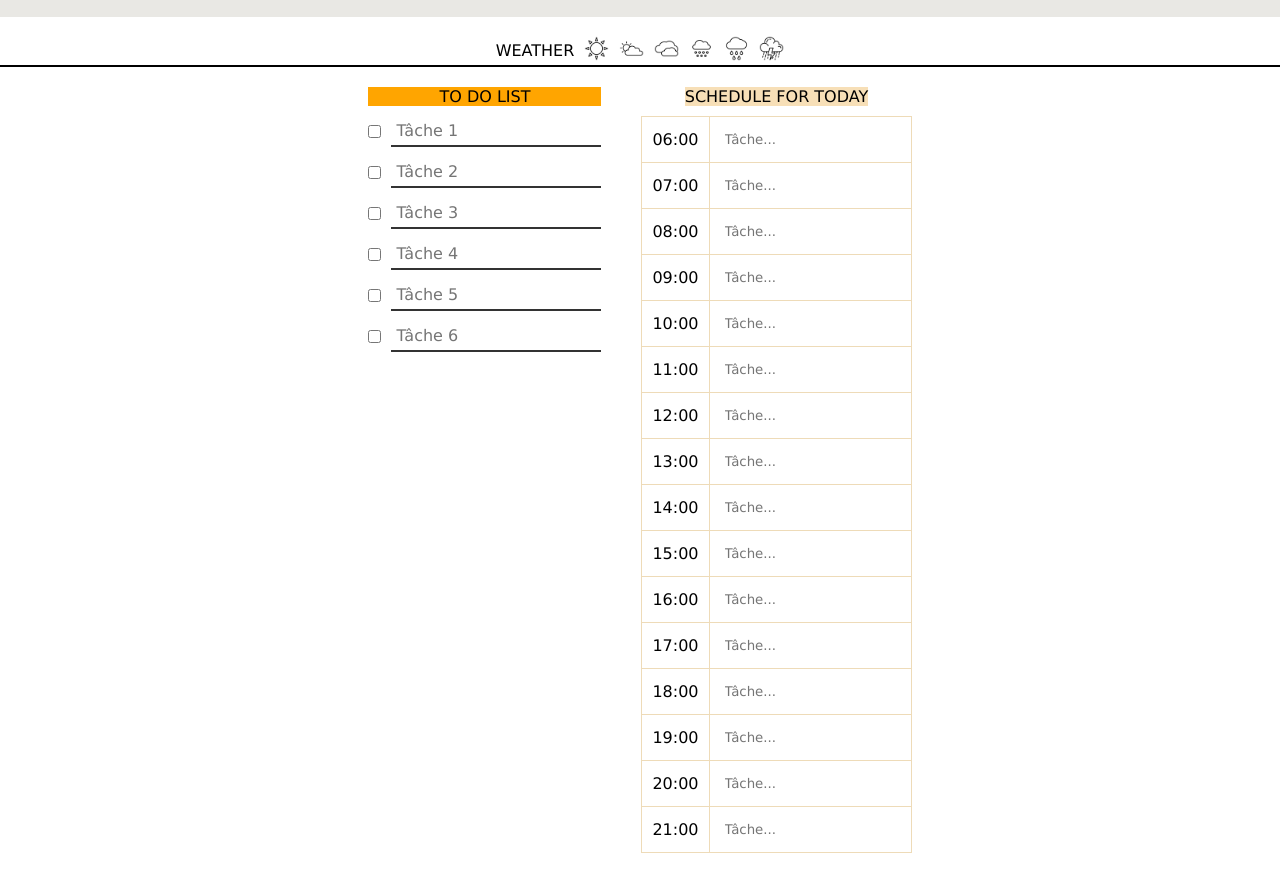
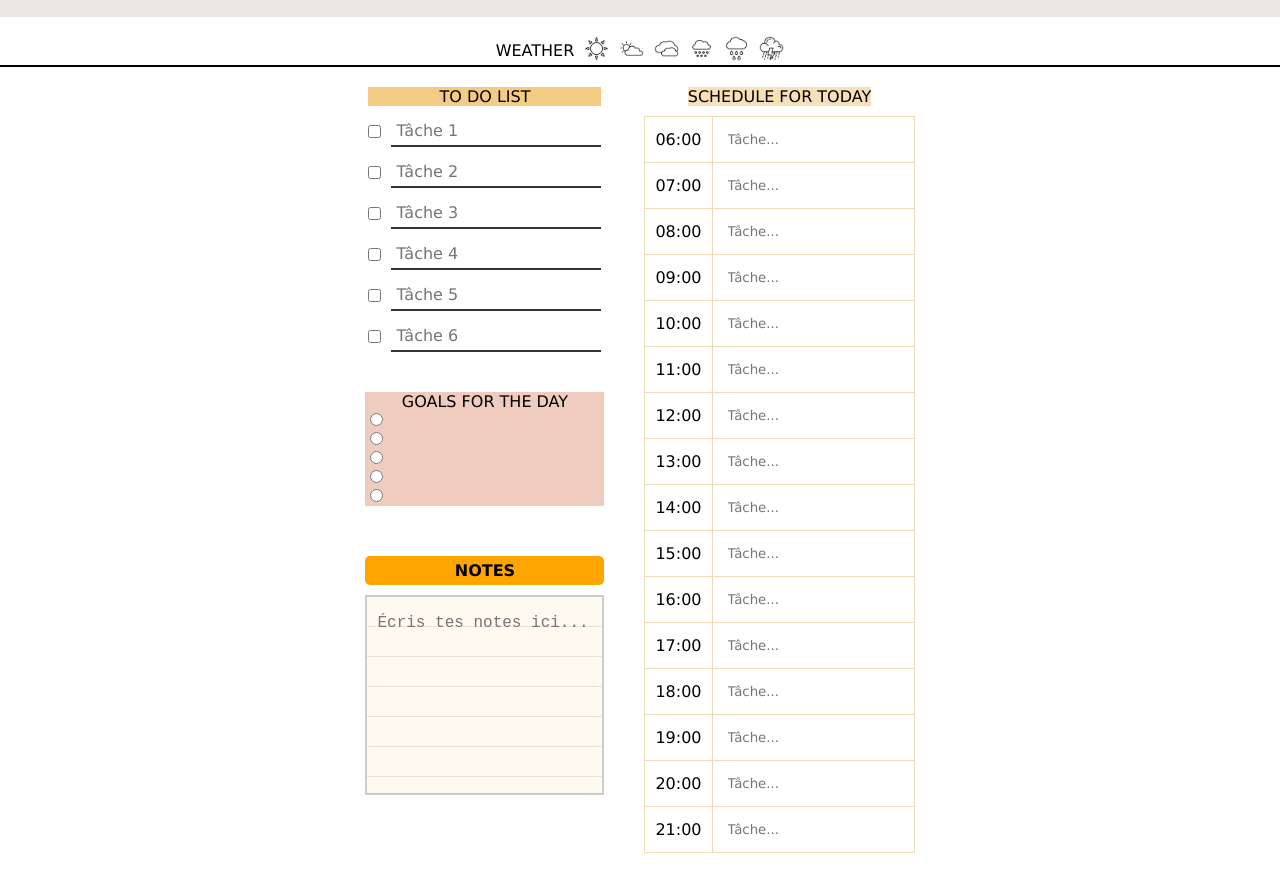
Before and after one commit to Yan739/Daily-Planner, a plain HTML site: page index.html in a window 1280 px wide. Shown: the part 113-986 px from the top of the page. Drawn offline with Linux system fonts and the light colour scheme.

Commit message:
feat: initial html

```diff
--- a/index.html
+++ b/index.html
@@ -29,18 +29,40 @@
     <div class="weather">
       <ul class="weather-list">
         <li>WEATHER</li>
-        <li><a href=""><img src="assets/sun.png" alt="sun" height="25px"/></li></a>
-        <li><a href=""><img src="assets/weather.png" alt="sun" height="25px" /></li></a>
-        <li><a href=""><img src="assets/cloud.png" alt="sun" height="25px" /></li></a>
-        <li><a href=""><img src="assets/hail.png" alt="sun" height="25px" /></li></a>
-        <li><a href=""><img src="assets/rain.png" alt="sun" height="25px" /></li></a>
-        <li><a href=""><img src="assets/thunderstorm.png" alt="sun" height="25px" /></li></a>
+        <li>
+          <a href=""><img src="assets/sun.png" alt="sun" height="25px" /></a>
+        </li>
+        <li>
+          <a href=""
+            ><img src="assets/weather.png" alt="weather" height="25px"
+          /></a>
+        </li>
+        <li>
+          <a href=""
+            ><img src="assets/cloud.png" alt="cloud" height="25px"
+          /></a>
+        </li>
+        <li>
+          <a href=""><img src="assets/hail.png" alt="hail" height="25px" /></a>
+        </li>
+        <li>
+          <a href=""><img src="assets/rain.png" alt="rain" height="25px" /></a>
+        </li>
+        <li>
+          <a href=""
+            ><img
+              src="assets/thunderstorm.png"
+              alt="thunderstorm"
+              height="25px"
+          /></a>
+        </li>
       </ul>
     </div>
 
     <div class="separate"></div>
 
     <div class="main-content">
+      <div class="left-column">
         <div class="to-do">
           <ul class="to-do-list">
             <p>TO DO LIST</p>
@@ -83,28 +105,96 @@
           </ul>
         </div>
 
+        <div class="goals">
+          <ul class="goals-list">
+            <p>GOALS FOR THE DAY</p>
+            <li><input type="radio" id="1" /><input type="text" /></li>
+            <li><input type="radio" id="2" /><input type="text" /></li>
+            <li><input type="radio" id="3" /><input type="text" /></li>
+            <li><input type="radio" id="4" /><input type="text" /></li>
+            <li><input type="radio" id="5" /><input type="text" /></li>
+          </ul>
+        </div>
+
+        <div class="note">
+          <p class="note-title">NOTES</p>
+          <textarea
+            class="note-area"
+            rows="8"
+            placeholder="Écris tes notes ici..."
+          ></textarea>
+        </div>
+      </div>
+
       <div class="schedule">
         <p class="schedule-title">SCHEDULE FOR TODAY</p>
         <table class="schedule-table">
-            <tr><td>06:00</td><td><input type="text" placeholder="Tâche..."></td></tr>
-            <tr><td>07:00</td><td><input type="text" placeholder="Tâche..."></td></tr>
-            <tr><td>08:00</td><td><input type="text" placeholder="Tâche..."></td></tr>
-            <tr><td>09:00</td><td><input type="text" placeholder="Tâche..."></td></tr>
-            <tr><td>10:00</td><td><input type="text" placeholder="Tâche..."></td></tr>
-            <tr><td>11:00</td><td><input type="text" placeholder="Tâche..."></td></tr>
-            <tr><td>12:00</td><td><input type="text" placeholder="Tâche..."></td></tr>
-            <tr><td>13:00</td><td><input type="text" placeholder="Tâche..."></td></tr>
-            <tr><td>14:00</td><td><input type="text" placeholder="Tâche..."></td></tr>
-            <tr><td>15:00</td><td><input type="text" placeholder="Tâche..."></td></tr>
-            <tr><td>16:00</td><td><input type="text" placeholder="Tâche..."></td></tr>
-            <tr><td>17:00</td><td><input type="text" placeholder="Tâche..."></td></tr>
-            <tr><td>18:00</td><td><input type="text" placeholder="Tâche..."></td></tr>
-            <tr><td>19:00</td><td><input type="text" placeholder="Tâche..."></td></tr>
-            <tr><td>20:00</td><td><input type="text" placeholder="Tâche..."></td></tr>
-            <tr><td>21:00</td><td><input type="text" placeholder="Tâche..."></td></tr>
+          <tr>
+            <td>06:00</td>
+            <td><input type="text" placeholder="Tâche..." /></td>
+          </tr>
+          <tr>
+            <td>07:00</td>
+            <td><input type="text" placeholder="Tâche..." /></td>
+          </tr>
+          <tr>
+            <td>08:00</td>
+            <td><input type="text" placeholder="Tâche..." /></td>
+          </tr>
+          <tr>
+            <td>09:00</td>
+            <td><input type="text" placeholder="Tâche..." /></td>
+          </tr>
+          <tr>
+            <td>10:00</td>
+            <td><input type="text" placeholder="Tâche..." /></td>
+          </tr>
+          <tr>
+            <td>11:00</td>
+            <td><input type="text" placeholder="Tâche..." /></td>
+          </tr>
+          <tr>
+            <td>12:00</td>
+            <td><input type="text" placeholder="Tâche..." /></td>
+          </tr>
+          <tr>
+            <td>13:00</td>
+            <td><input type="text" placeholder="Tâche..." /></td>
+          </tr>
+          <tr>
+            <td>14:00</td>
+            <td><input type="text" placeholder="Tâche..." /></td>
+          </tr>
+          <tr>
+            <td>15:00</td>
+            <td><input type="text" placeholder="Tâche..." /></td>
+          </tr>
+          <tr>
+            <td>16:00</td>
+            <td><input type="text" placeholder="Tâche..." /></td>
+          </tr>
+          <tr>
+            <td>17:00</td>
+            <td><input type="text" placeholder="Tâche..." /></td>
+          </tr>
+          <tr>
+            <td>18:00</td>
+            <td><input type="text" placeholder="Tâche..." /></td>
+          </tr>
+          <tr>
+            <td>19:00</td>
+            <td><input type="text" placeholder="Tâche..." /></td>
+          </tr>
+          <tr>
+            <td>20:00</td>
+            <td><input type="text" placeholder="Tâche..." /></td>
+          </tr>
+          <tr>
+            <td>21:00</td>
+            <td><input type="text" placeholder="Tâche..." /></td>
+          </tr>
         </table>
       </div>
     </div>
-
   </body>
 </html>
--- a/style.css
+++ b/style.css
@@ -49,11 +49,16 @@ header {
   padding: 20px;
 }
 
+.left-column {
+  display: flex;
+  flex-direction: column;
+  gap: 30px;
+}
+
 .to-do {
   display: flex;
   align-items: center;
   justify-content: center;
-
 }
 .to-do-list {
   list-style: none;
@@ -71,7 +76,7 @@ header {
 .to-do-list p {
   display: flex;
   justify-content: center;
-  background-color: orange;
+  background-color: rgb(243, 203, 130);
   margin-bottom: 10px;
 }
 
@@ -111,3 +116,55 @@ header {
   margin-bottom: 10px;
   background-color: rgb(247, 223, 183);
 }
+
+.goals {
+  background-color: rgb(240, 204, 191);
+}
+
+.goals-list p {
+  display: flex;
+  justify-content: center;
+}
+
+.goals-list li {
+  list-style: none;
+  padding-left: 5px;
+}
+
+.goals-list input[type="text"] {
+  border: none;
+  outline: none;
+  background-color: rgb(240, 204, 191);
+}
+
+.note {
+  width: 100%;
+  max-width: 500px;
+  margin-top: 20px;
+}
+
+.note-title {
+  text-align: center;
+  font-weight: bold;
+  background-color: orange;
+  padding: 5px;
+  border-radius: 5px;
+  margin-bottom: 10px;
+}
+
+.note-area {
+  width: 100%;
+  height: 200px;
+  resize: none;
+  border: 2px solid #ccc;
+  padding: 10px;
+  font-size: 16px;
+  line-height: 2;
+  font-family: "Courier New", monospace;
+  background: repeating-linear-gradient(
+    to bottom,
+    #fffaf0,
+    #fffaf0 29px,
+    #ccc 30px
+  );
+}
```
Lines whose indentation alone changed are shown as unchanged.
